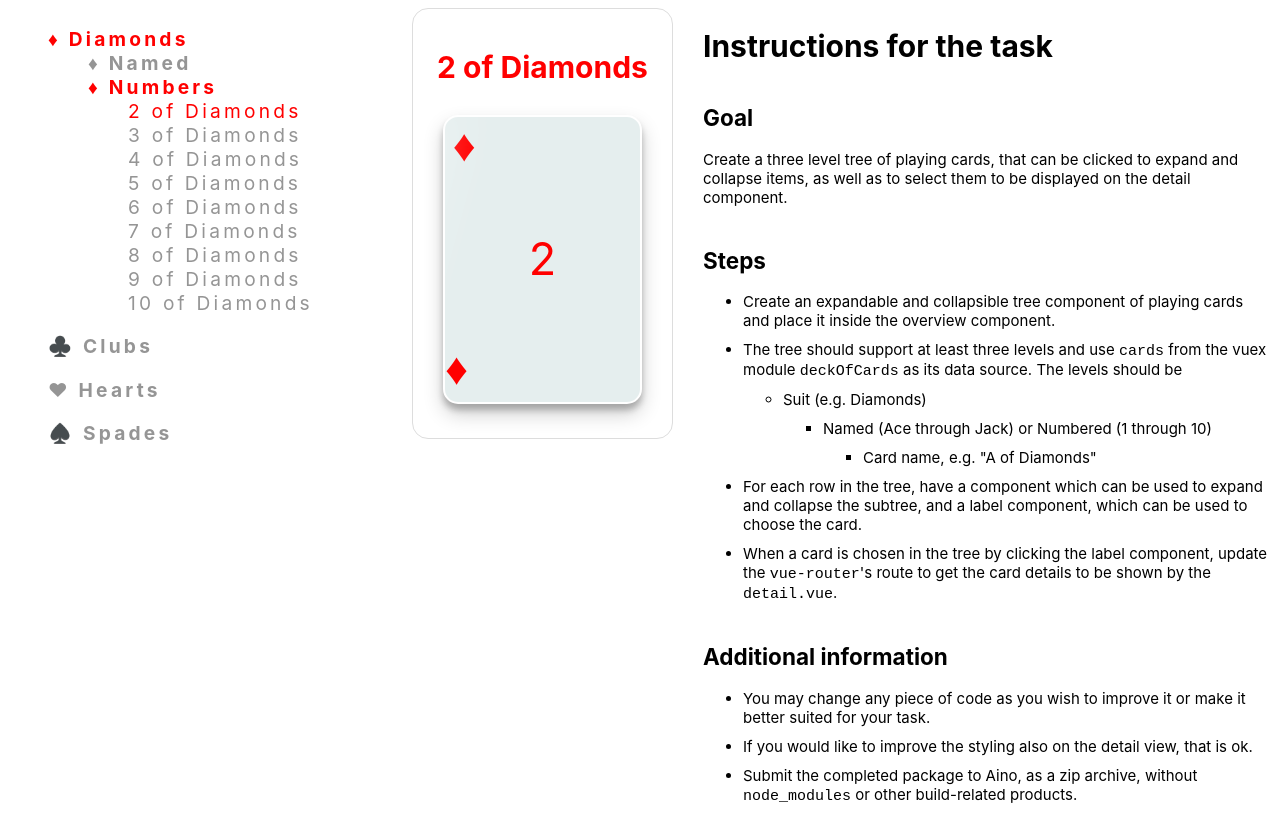
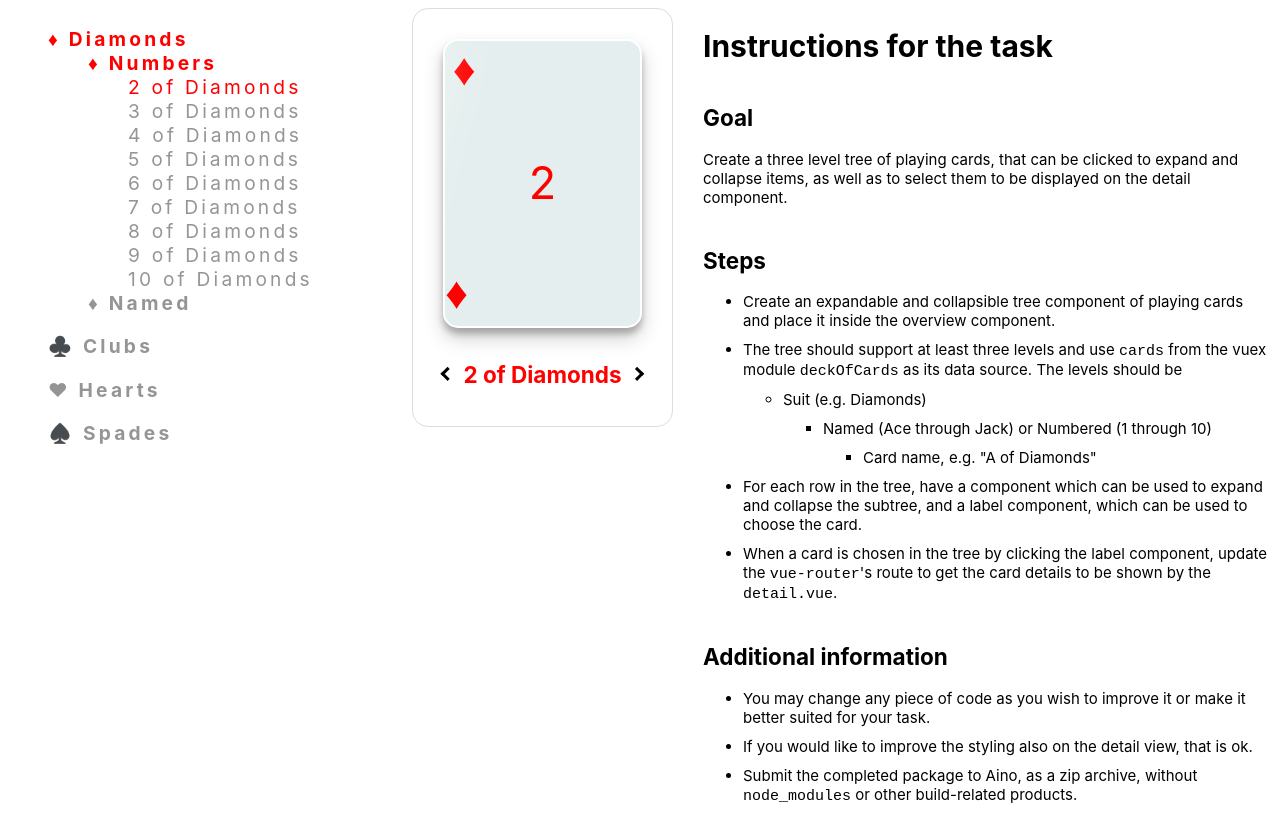
Before and after one commit to elarsaks/coding-assignment, a Vue app: page /1 in a window 1280 px wide. Built offline with nearby package versions, Linux system fonts and the light colour scheme.

Commit message:
Add button into detail.

```diff
--- a/src/components/Card.vue
+++ b/src/components/Card.vue
@@ -13,18 +13,6 @@ div {
   background: #eee;
 }
 
-@keyframes float {
-  0% {
-    transform: skewY(0deg);
-  }
-  50% {
-    transform: skewY(1deg);
-  }
-  100% {
-    transform: skewY(0deg);
-  }
-}
-
 .card {
   position: relative;
   font-size: 1em;
@@ -38,7 +26,6 @@ div {
   border: 2px solid white;
   box-shadow: 0 10px 20px rgba(0, 0, 0, 0.19), 0 6px 6px rgba(0, 0, 0, 0.23);
   transition: transform 1.5s;
-  cursor: pointer;
   margin: 10px;
 
   &::before {
@@ -58,8 +45,6 @@ div {
       transform: translateX(300px) skewX(-15deg);
       transition: transform 1.5s;
     }
-
-    animation: float 1.5s;
   }
 }
 
@@ -100,6 +85,40 @@ div {
 .black {
   color: #000;
 }
+
+.slide-enter-active {
+  -moz-transition-duration: 0.3s;
+  -webkit-transition-duration: 0.3s;
+  -o-transition-duration: 0.3s;
+  transition-duration: 0.3s;
+  -moz-transition-timing-function: ease-in;
+  -webkit-transition-timing-function: ease-in;
+  -o-transition-timing-function: ease-in;
+  transition-timing-function: ease-in;
+}
+
+.slide-leave-active {
+  -moz-transition-duration: 0.3s;
+  -webkit-transition-duration: 0.3s;
+  -o-transition-duration: 0.3s;
+  transition-duration: 0.3s;
+  -moz-transition-timing-function: cubic-bezier(0, 1, 0.5, 1);
+  -webkit-transition-timing-function: cubic-bezier(0, 1, 0.5, 1);
+  -o-transition-timing-function: cubic-bezier(0, 1, 0.5, 1);
+  transition-timing-function: cubic-bezier(0, 1, 0.5, 1);
+}
+
+.slide-enter-to,
+.slide-leave {
+  max-height: 100px;
+  overflow: hidden;
+}
+
+.slide-enter,
+.slide-leave-to {
+  overflow: hidden;
+  max-height: 0;
+}
 </style>
 
 <script>
--- a/src/components/Node.vue
+++ b/src/components/Node.vue
@@ -38,55 +38,6 @@
         </ul>
     </div>
 </template>
-
-<script>
-    import VT from 'vue-types';
-    export default {
-        name: 'Node',
-        components: {},
-        props: {
-            nodes: VT.array,
-            name: VT.string,
-            id: VT.string,
-        },
-        data() {
-            return {
-                open: false,
-            };
-        },
-        computed: {
-            cardSelected() {
-                return this.findByIdRecursive({ id: this.id, nodes: this.nodes });
-            },
-        },
-        methods: {
-            cardColor(name) {
-                const nameEnd = name.split(' ').slice(-1);
-                const diamonds = name[0] == '♦' || nameEnd == 'Diamonds';
-                const hearts = name[0] == '♥' || nameEnd == 'Hearts';
-
-                return diamonds || hearts ? 'red' : 'black';
-            },
-            findByIdRecursive(node) {
-                if (node.id) {
-                    return node.id == this.$route.params.cardId;
-                } else if (node.nodes) {
-                    const found = node.nodes.find(n => this.findByIdRecursive(n));
-
-                    return found ? true : false;
-                }
-            },
-            openClose() {
-                this.open = !this.open;
-            },
-            selectCard() {
-                if (this.$route.params.cardId != this.id) {
-                    this.$router.push({ params: { cardId: this.id } });
-                }
-            },
-        },
-    };
-</script>
 
 <style scoped lang="scss">
 .node {
@@ -174,3 +125,52 @@
   max-height: 0;
 }
 </style>
+
+<script>
+    import VT from 'vue-types';
+    export default {
+        name: 'Node',
+        components: {},
+        props: {
+            nodes: VT.array,
+            name: VT.string,
+            id: VT.string,
+        },
+        data() {
+            return {
+                open: false,
+            };
+        },
+        computed: {
+            cardSelected() {
+                return this.findByIdRecursive({ id: this.id, nodes: this.nodes });
+            },
+        },
+        methods: {
+            cardColor(name) {
+                const nameEnd = name.split(' ').slice(-1);
+                const diamonds = name[0] == '♦' || nameEnd == 'Diamonds';
+                const hearts = name[0] == '♥' || nameEnd == 'Hearts';
+
+                return diamonds || hearts ? 'red' : 'black';
+            },
+            findByIdRecursive(node) {
+                if (node.id) {
+                    return node.id == this.$route.params.cardId;
+                } else if (node.nodes) {
+                    const found = node.nodes.find(n => this.findByIdRecursive(n));
+
+                    return found ? true : false;
+                }
+            },
+            openClose() {
+                this.open = !this.open;
+            },
+            selectCard() {
+                if (this.$route.params.cardId != this.id) {
+                    this.$router.push({ params: { cardId: this.id } });
+                }
+            },
+        },
+    };
+</script>
--- a/src/components/detail.vue
+++ b/src/components/detail.vue
@@ -2,8 +2,19 @@
     <div
         class="card-detail"
         :class="card.suit === '♦' || card.suit === '♥' ? 'red' : 'black'">
-        <h1>{{ card.name }}</h1>
-        <Card :card="card" />
+        <transition name="slide">
+            <Card :card="card" />
+        </transition>
+
+        <div class="buttons">
+            <button @click="prev">
+                <i class="arrow left" />
+            </button>
+            <h2>{{ card.name }}</h2>
+            <button @click="next">
+                <i class="arrow right" />
+            </button>
+        </div>
     </div>
 </template>
 
@@ -25,6 +36,35 @@
 
 .black {
   color: #000;
+}
+
+.arrow {
+  border: solid black;
+  border-width: 0 3px 3px 0;
+  display: inline-block;
+  padding: 0.25em;
+}
+
+.right {
+  transform: rotate(-45deg);
+  -webkit-transform: rotate(-45deg);
+}
+
+.left {
+  transform: rotate(135deg);
+  -webkit-transform: rotate(135deg);
+}
+
+.buttons {
+  display: flex;
+  justify-content: space-evenly;
+}
+
+.buttons button {
+  cursor: pointer;
+  outline: none;
+  border: none;
+  background: none;
 }
 </style>
 
@@ -48,5 +88,24 @@
                 return this.cards[this.cardId];
             },
         },
+        methods: {
+            prev() {
+                const oldRoute = parseInt(this.$route.params.cardId);
+                const newRoute = oldRoute - 1;
+
+                if (newRoute != 0) {
+                    this.$router.push({ params: { cardId: newRoute.toString() } });
+                }
+            },
+
+            next() {
+                const oldRoute = parseInt(this.$route.params.cardId);
+                const newRoute = oldRoute + 1;
+
+                if (newRoute != 53) {
+                    this.$router.push({ params: { cardId: newRoute.toString() } });
+                }
+            },
+        },
     };
 </script>
--- a/src/components/overview.vue
+++ b/src/components/overview.vue
@@ -63,8 +63,8 @@ div {
                 return {
                     name: suit + ' ' + suitName,
                     nodes: [
+                        { name: suit + ' ' + 'Numbers', nodes: numbers },
                         { name: suit + ' ' + 'Named', nodes: named },
-                        { name: suit + ' ' + 'Numbers', nodes: numbers },
                     ],
                 };
             });
```
